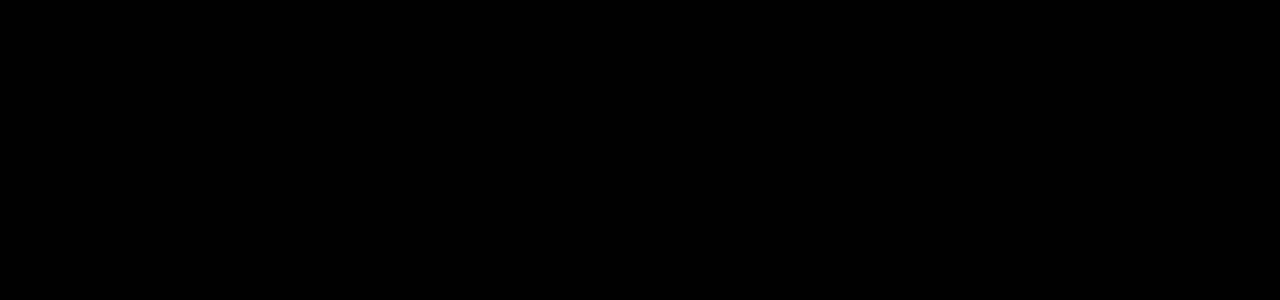
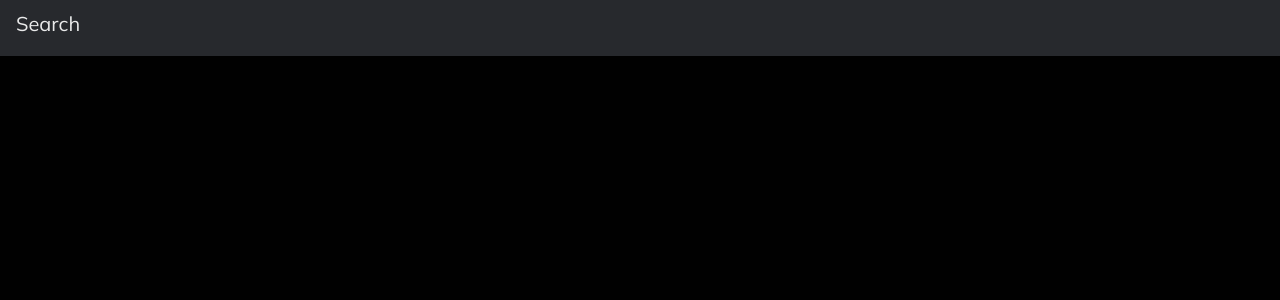
Before and after one commit to olamide234/torreSearch, a Next.js app: page / in a window 1280 px wide. Shown: the top 300 px of the page. Built offline with nearby package versions, Linux system fonts and the light colour scheme.

Commit message:
page title added

```diff
--- a/src/app/page.tsx
+++ b/src/app/page.tsx
@@ -3,7 +3,9 @@
 export default function Home() {
   return (
     <main className="bg-[#010101] min-h-screen">
-
+      <div className="flex items-center flex h-14 w-full bg-[#27292d] pr-2">
+        <h1 className="mx-4 text-xl pb-2 text-[#ffffffe6]">Search</h1>
+      </div>
     </main>
   )
 }
```
